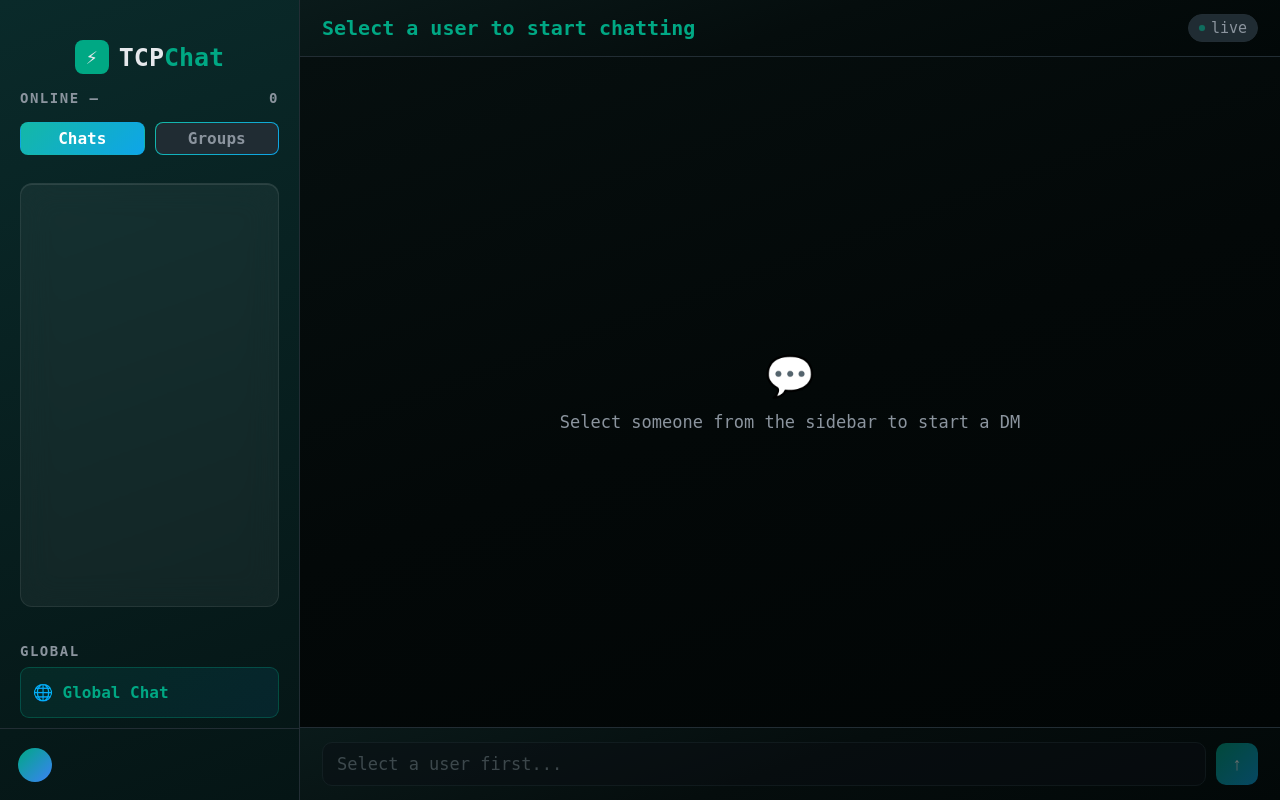
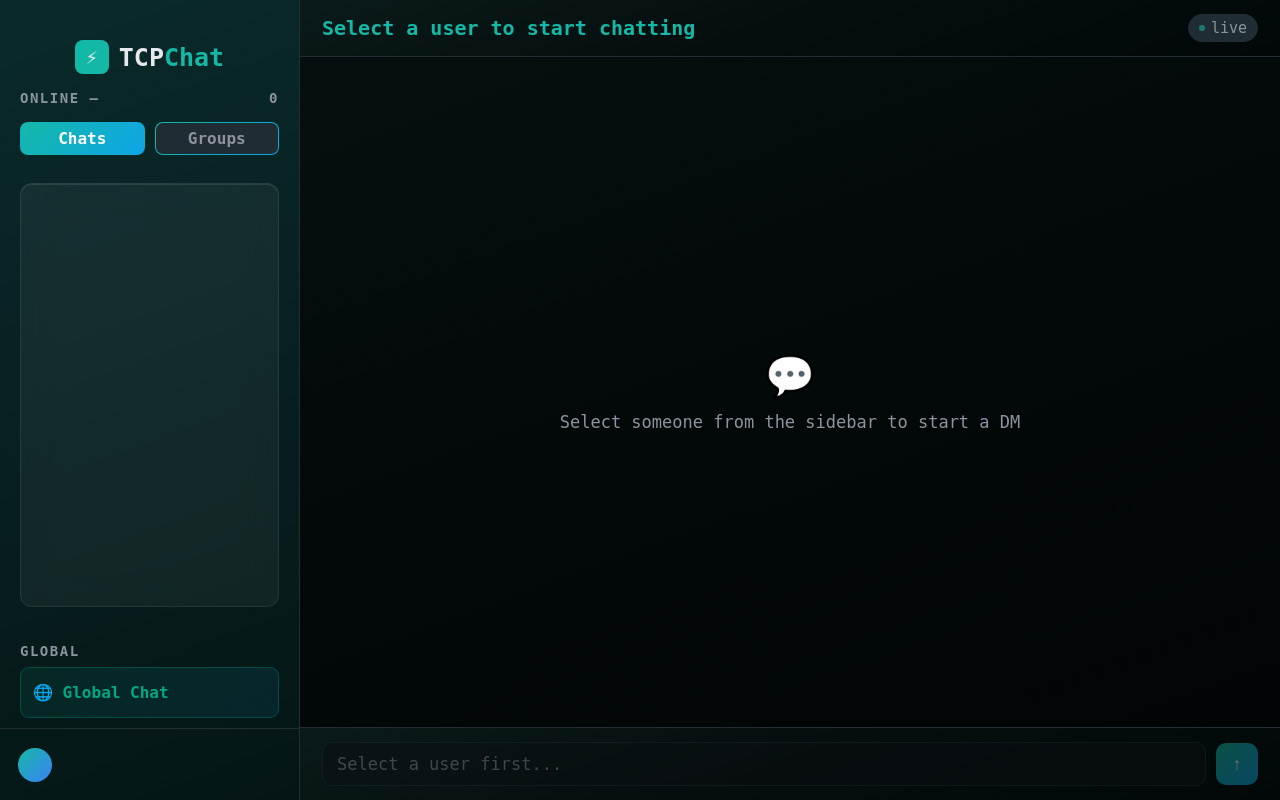
Before and after one commit to ishfak-akbar/echo-net-chat-room, a Flask app: template templates/chat.html in a window 1280 px wide. Run offline with Flask 3, Linux system fonts and the light colour scheme; the template is opened without the code that fills it, so the values that code supplies are empty; some libraries are stand-ins or nearby versions.

Commit message:
Change accent color

```diff
--- a/templates/chat.html
+++ b/templates/chat.html
@@ -26,7 +26,7 @@
         --text: #e6e8ec;
         --muted: #8b949e;
 
-        --accent: #00a884;
+        --accent: #14b8a6;
         --accent2: #3b82f6;
 
         --online: #22c55e;
@@ -282,7 +282,7 @@
       .chat-title {
         font-size: 20px;
         font-weight: 700;
-        color: #00a884;
+        color: #14b8a6;;
       }
       .chat-title.active {
         color: var(--text);
@@ -472,7 +472,7 @@
       .send-btn {
         width: 42px;
         height: 42px;
-        background: linear-gradient(135deg, #00a884 0%, #0ea5e9 100%);
+        background: linear-gradient(135deg, #14b8a6 10%, #0ea5e9 100%);
         color: #fff;
         border: none;
         border-radius: 10px;
```
